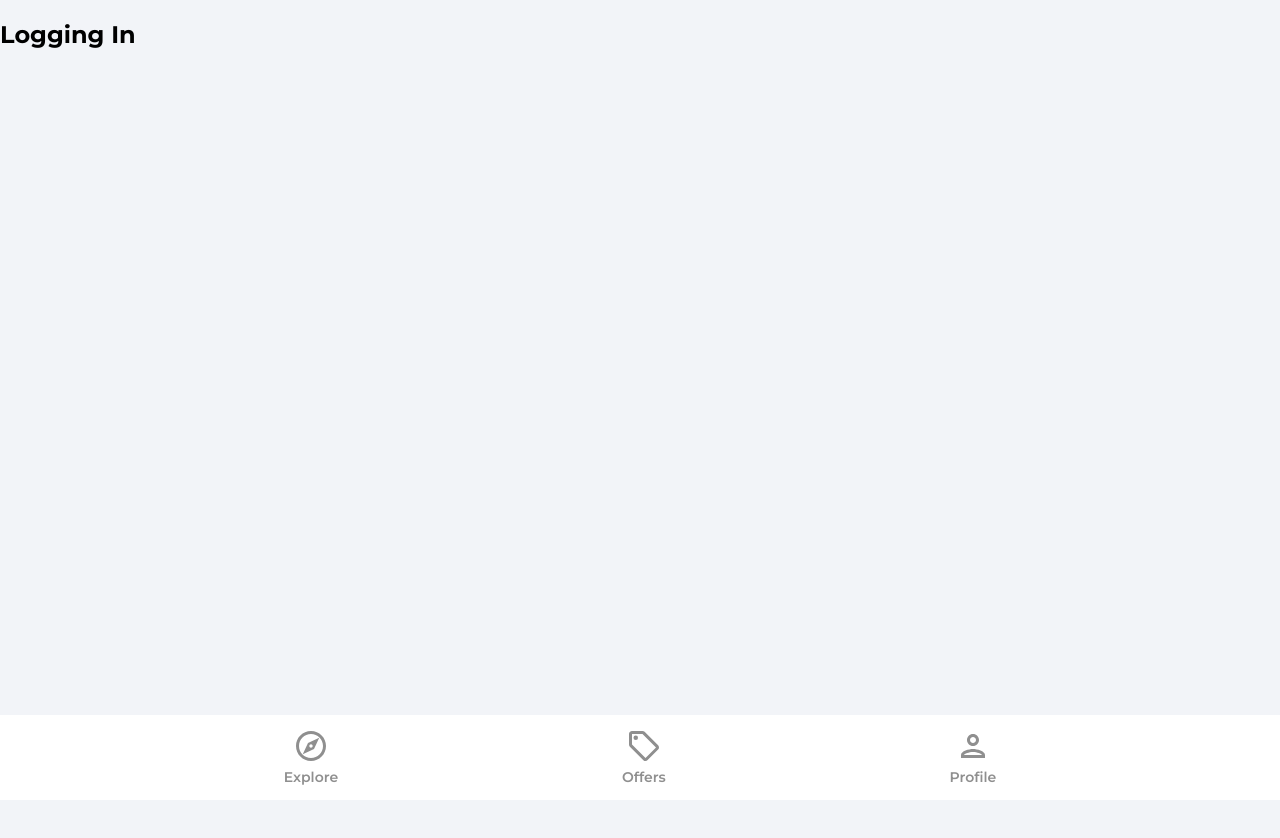
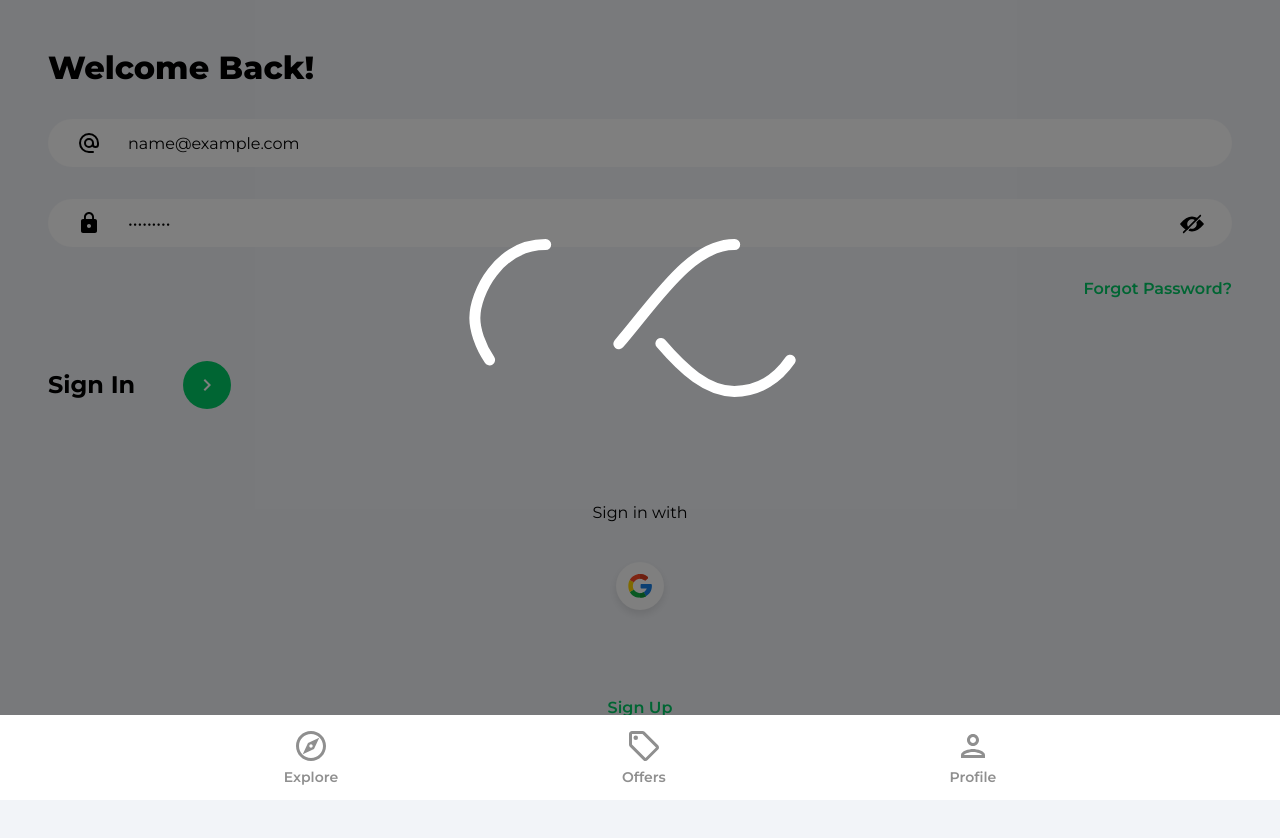
Before and after one commit to greatness4life/The-House-Marketplace, a React (Vite) app: page /sign-in in a window 1280 px wide. Both pictures are taken after typing "name@example.com", "Sample123" into the empty fields and a click on the button 207 px from the left and 384 px from the top of the page. Shown: the top 838 px of the page. Before the commit the page ends 800 px from the top, so only its background shows below. Built offline with nearby package versions, Linux system fonts and the light colour scheme; no server answers.

Commit message:
added loading state

```diff
--- /dev/null
+++ b/src/components/Loading.jsx
@@ -0,0 +1,11 @@
+import LoadingSignIn from "../assets/svg/LoadingIcon.svg";
+const Loading = () => {
+  return (
+    <div className="overlay">
+      <div className="container">
+        <img src={LoadingSignIn} alt="Loading" />
+      </div>
+    </div>
+  );
+};
+export default Loading;
--- a/src/components/OAuth.jsx
+++ b/src/components/OAuth.jsx
@@ -4,15 +4,12 @@ import { doc, setDoc, getDoc, serverTimestamp } from "firebase/firestore";
 import { db } from "../firebase.config";
 import { toast } from "react-toastify";
 import googleIcon from "../assets/svg/googleIcon.svg";
-import { useState } from "react";
 
 const OAuth = () => {
-  const [loading, setLoading] = useState(false);
   const location = useLocation();
   const navigate = useNavigate();
 
   const onGoogleClick = async () => {
-    setLoading(true);
     try {
       const auth = getAuth();
       const provider = new GoogleAuthProvider();
@@ -29,7 +26,7 @@ const OAuth = () => {
           timestamp: serverTimestamp(),
         });
       }
-      setLoading(false);
+
       navigate("/");
     } catch (error) {
       if (error.code === "auth/popup-blocked") {
@@ -40,12 +37,8 @@ const OAuth = () => {
         toast.error("Something went wrong");
       }
     }
-    setLoading(false);
   };
 
-  if (loading) {
-    return <h2 className="">...</h2>;
-  }
   return (
     <div className="socialLogin">
       <p>Sign {location.pathname === "/sign-up" ? "up" : "in"} with</p>
--- a/src/index.css
+++ b/src/index.css
@@ -23,6 +23,22 @@ a {
 button {
   outline: none;
   border: none;
+}
+.overlay {
+  width: 100%;
+  height: 100%;
+  position: fixed;
+  z-index: 50;
+  background-color: rgba(0, 0, 0, 0.5);
+  margin-top: -3rem !important;
+  overflow: hidden;
+}
+.container {
+  position: absolute;
+  top: 40%;
+  left: 50%;
+  z-index: 80;
+  transform: translate(-50%, -50%);
 }
 
 .input,
--- a/src/pages/SignIn.jsx
+++ b/src/pages/SignIn.jsx
@@ -6,6 +6,7 @@ import KeyboardArrowIcon from "../assets/icons/KeyboardArrowIcon";
 import visibilityIcon from "../assets/svg/visibilityIcon.svg";
 import hiddenIcon from "../assets/svg/hidden.svg";
 import OAuth from "../components/OAuth";
+import Loading from "../components/Loading";
 
 const SignIn = () => {
   const [showPassword, setShowPassword] = useState(false);
@@ -42,13 +43,11 @@ const SignIn = () => {
     } catch (error) {
       toast.error("Check Your Credentials");
     }
+    setLoading(false);
   };
-  if (loading) {
-    return <h2>Logging In</h2>;
-  }
-
   return (
     <>
+      {loading && <Loading />}
       <div className="pageContainer">
         <header>
           <p className="pageHeader">Welcome Back!</p>
--- a/src/pages/SignUp.jsx
+++ b/src/pages/SignUp.jsx
@@ -12,6 +12,7 @@ import KeyboardArrowIcon from "../assets/icons/KeyboardArrowIcon";
 import visibilityIcon from "../assets/svg/visibilityIcon.svg";
 import hiddenIcon from "../assets/svg/hidden.svg";
 import OAuth from "../components/OAuth";
+import Loading from "../components/Loading";
 
 const SignUp = () => {
   const [showPassword, setShowPassword] = useState(false);
@@ -21,6 +22,7 @@ const SignUp = () => {
     password: "",
     confirmPassword: "",
   });
+  const [loading, setLoading] = useState();
 
   const { name, email, password, confirmPassword } = formData;
 
@@ -45,6 +47,7 @@ const SignUp = () => {
     if (passwordMismatch) {
       return;
     }
+    setLoading(true);
     try {
       const auth = getAuth();
       const userDetails = await createUserWithEmailAndPassword(
@@ -68,6 +71,7 @@ const SignUp = () => {
       formDataCopy.timestamp = serverTimestamp();
 
       await setDoc(doc(db, "users", user.uid), formDataCopy);
+      setLoading(false);
       navigate("/");
     } catch (error) {
       if (error.code === "auth/email-already-in-use") {
@@ -76,10 +80,12 @@ const SignUp = () => {
         toast.error("Something went wrong");
       }
     }
+    setLoading(false);
   };
 
   return (
     <>
+      {loading && <Loading />}
       <div className="pageContainer">
         <header>
           <p className="pageHeader">Welcome Back!</p>
@@ -161,22 +167,6 @@ const SignUp = () => {
               )}
             </div>
             <p className="passwordMismatch">{passwordMismatch}</p>
-            {/* <div className="profileAvatar">
-              <label htmlFor="avatar" className="avatar">
-                Uplaod Profile Picture
-              </label>
-              <input
-                type="file"
-                id="avatar"
-                name="avatar"
-                accept="image/png, image/jpeg"
-                className="avatar-img"
-                onChange={imgUpload}
-              />
-            </div> */}
-            {/* <Link to="/forgot-password" className="forgotPasswordLink">
-              Forgot Password?
-            </Link> */}
             <div className="signInBar">
               <p className="signInText">Sign Up</p>
               <button disabled={passwordMismatch} className="signInButton">
```
Also changed, not shown: src/assets/svg/LoadingIcon.svg (added).
